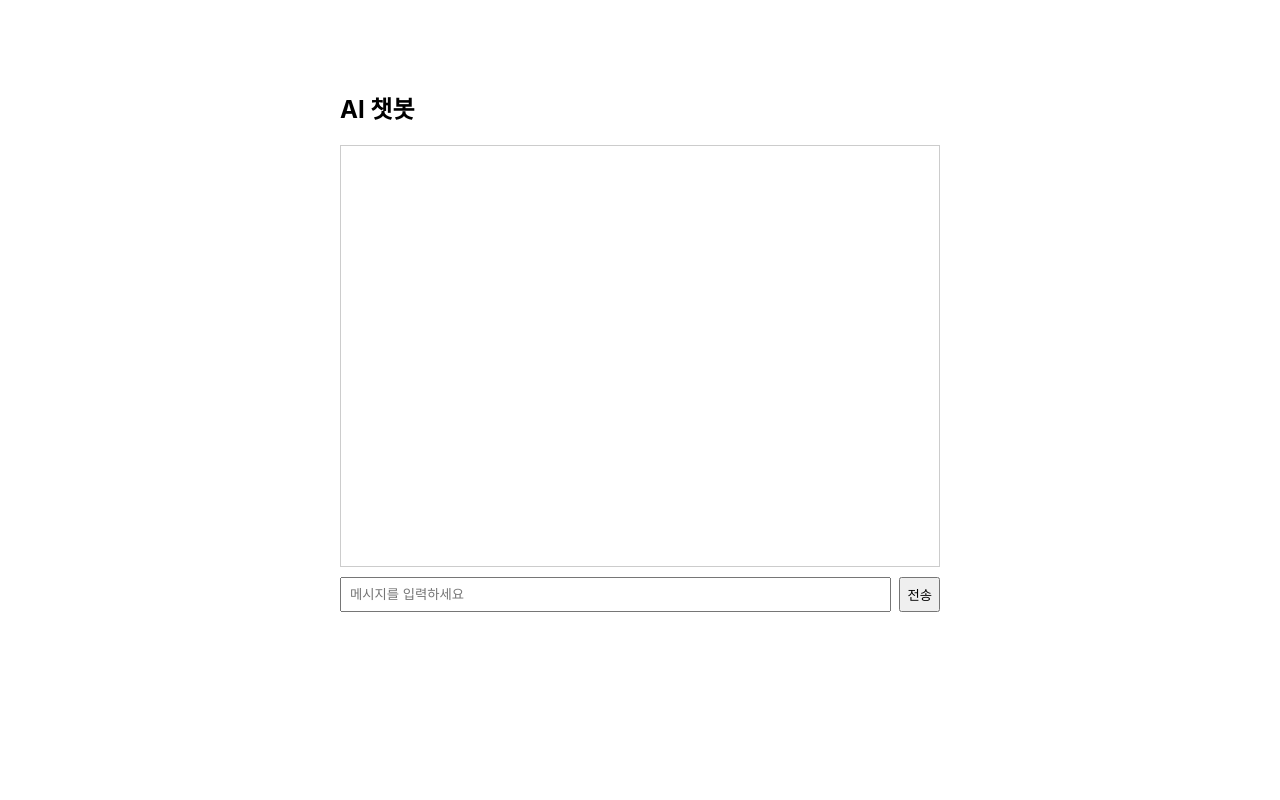
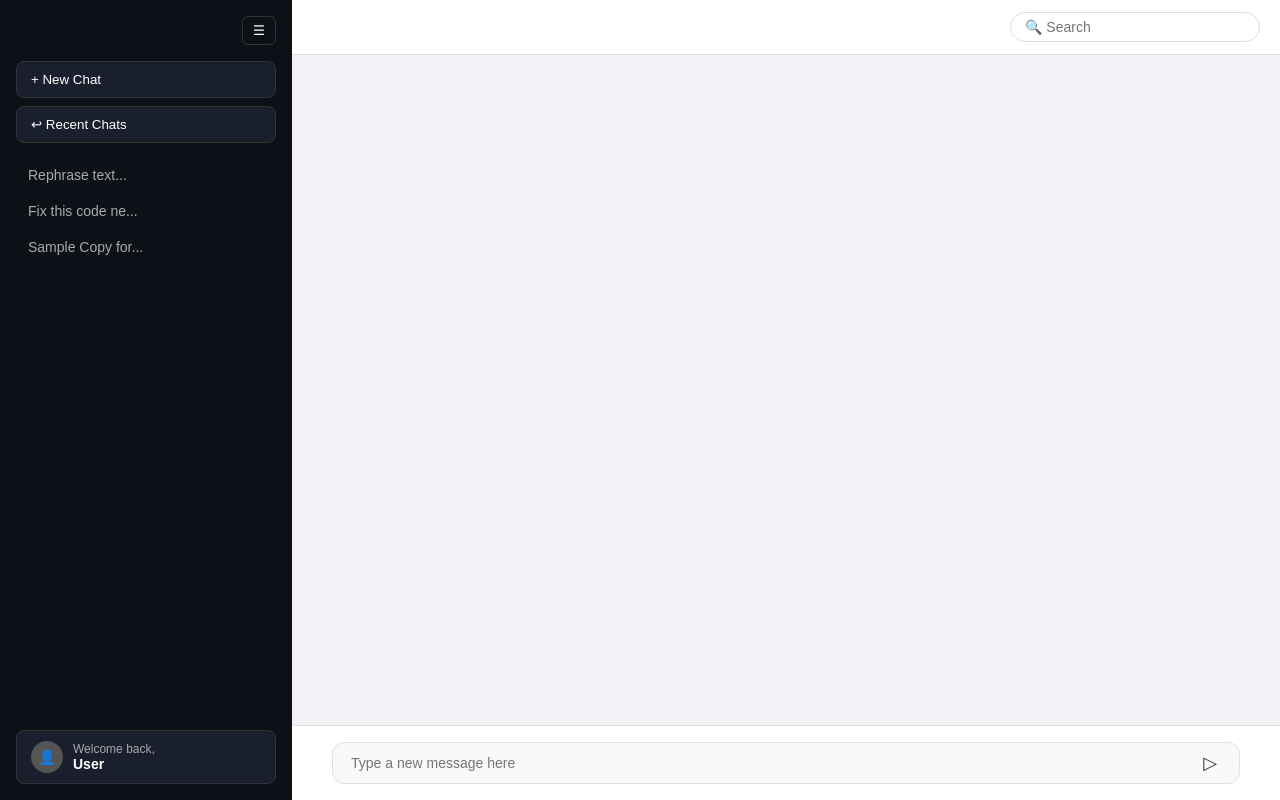
Before and after one commit to Rosoomin/codeit_chatbot_web_project, a React (Create React App) app in the folder frontend/: page / in a window 1280 px wide. Built offline with nearby package versions, Linux system fonts and the light colour scheme.

Commit message:
챗봇 UI 디자인 적용

```diff
--- a/frontend/src/App.js
+++ b/frontend/src/App.js
@@ -1,23 +1,25 @@
 import { useState } from "react";
 
-// 백엔드 서버 주소
 const API_URL = "http://127.0.0.1:8000";
 
 function App() {
-  // messages: 대화 내역 저장 배열 [{role: "user"/"bot", content: "내용"}]
   const [messages, setMessages] = useState([]);
-  // input: 현재 입력창 텍스트
   const [input, setInput] = useState("");
-  // loading: 백엔드 응답 기다리는 중 여부
   const [loading, setLoading] = useState(false);
+  // 대화 목록 - 나중에 실제 대화 저장 기능 구현 시 사용
+  const [chatHistory] = useState([
+    "Rephrase text...",
+    "Fix this code ne...",
+    "Sample Copy for...",
+  ]);
+  // 사이드바 열림/닫힘 상태
+  const [sidebarOpen, setSidebarOpen] = useState(true);
 
-  // 메시지 전송 함수 - 백엔드 /chat 엔드포인트 호출
+  // AI 응답 생성 함수 - 백엔드 /chat 호출
   const sendMessage = async () => {
-    if (!input.trim()) return; // 빈 메시지 전송 방지
+    if (!input.trim()) return;
 
     const userMessage = { role: "user", content: input };
-
-    // 사용자 메시지 대화 내역에 추가
     setMessages((prev) => [...prev, userMessage]);
     setInput("");
     setLoading(true);
@@ -29,12 +31,8 @@ function App() {
         body: JSON.stringify({ message: input }),
       });
       const data = await res.json();
-
-      // 봇 응답 대화 내역에 추가
-      const botMessage = { role: "bot", content: data.response };
-      setMessages((prev) => [...prev, botMessage]);
-    } catch (error) {
-      // 백엔드 연결 실패 시 에러 메시지 표시
+      setMessages((prev) => [...prev, { role: "bot", content: data.response }]);
+    } catch {
       setMessages((prev) => [
         ...prev,
         { role: "bot", content: "서버 연결 실패" },
@@ -44,68 +42,159 @@ function App() {
     }
   };
 
-  // 엔터키로 메시지 전송
   const handleKeyDown = (e) => {
     if (e.key === "Enter") sendMessage();
   };
 
   return (
-    <div style={{ maxWidth: "600px", margin: "50px auto", padding: "20px" }}>
-      <h2>AI 챗봇</h2>
+    <div style={{ display: "flex", height: "100vh", background: "#f0f2f5", fontFamily: "sans-serif" }}>
 
-      {/* 대화 내역 표시 영역 */}
+      {/* 사이드바 */}
+      {sidebarOpen && (
+        <div style={{ width: "260px", background: "#0d1117", display: "flex", flexDirection: "column", padding: "16px", gap: "8px" }}>
+
+          {/* 사이드바 토글 버튼 */}
+          <button
+            onClick={() => setSidebarOpen(false)}
+            style={{ alignSelf: "flex-end", background: "transparent", border: "1px solid #333", color: "#fff", borderRadius: "6px", padding: "6px 10px", cursor: "pointer", marginBottom: "8px" }}
+          >
+            ☰
+          </button>
+
+          {/* New Chat 버튼 */}
+          <button
+            onClick={() => setMessages([])}
+            style={{ background: "#1a1f2e", border: "1px solid #333", color: "#fff", borderRadius: "8px", padding: "10px 14px", cursor: "pointer", textAlign: "left" }}
+          >
+            + New Chat
+          </button>
+
+          {/* Recent Chats 섹션 */}
+          <button style={{ background: "#1a1f2e", border: "1px solid #333", color: "#fff", borderRadius: "8px", padding: "10px 14px", cursor: "pointer", textAlign: "left" }}>
+            ↩ Recent Chats
+          </button>
+
+          {/* 이전 대화 목록 */}
+          <div style={{ display: "flex", flexDirection: "column", gap: "4px", marginTop: "8px" }}>
+            {chatHistory.map((chat, idx) => (
               <div
-        style={{
-          height: "400px",
-          overflowY: "auto",
-          border: "1px solid #ccc",
-          padding: "10px",
-          marginBottom: "10px",
-        }}
+                key={idx}
+                style={{ color: "#aaa", fontSize: "14px", padding: "8px 12px", borderRadius: "6px", cursor: "pointer" }}
+                onMouseEnter={(e) => (e.target.style.background = "#1a1f2e")}
+                onMouseLeave={(e) => (e.target.style.background = "transparent")}
               >
+                {chat}
+              </div>
+            ))}
+          </div>
+
+          {/* 하단 사용자 정보 */}
+          <div style={{ marginTop: "auto", background: "#1a1f2e", border: "1px solid #333", borderRadius: "8px", padding: "10px 14px", display: "flex", alignItems: "center", gap: "10px" }}>
+            <div style={{ width: "32px", height: "32px", borderRadius: "50%", background: "#555", display: "flex", alignItems: "center", justifyContent: "center", fontSize: "14px" }}>
+              👤
+            </div>
+            <div>
+              <div style={{ color: "#aaa", fontSize: "12px" }}>Welcome back,</div>
+              <div style={{ color: "#fff", fontSize: "14px", fontWeight: "bold" }}>User</div>
+            </div>
+          </div>
+        </div>
+      )}
+
+      {/* 메인 채팅 영역 */}
+      <div style={{ flex: 1, display: "flex", flexDirection: "column" }}>
+
+        {/* 상단 헤더 */}
+        <div style={{ display: "flex", alignItems: "center", justifyContent: "space-between", padding: "12px 20px", background: "#fff", borderBottom: "1px solid #e0e0e0" }}>
+          <div style={{ display: "flex", alignItems: "center", gap: "12px" }}>
+            {/* 사이드바 닫혀있을 때 토글 버튼 */}
+            {!sidebarOpen && (
+              <button
+                onClick={() => setSidebarOpen(true)}
+                style={{ background: "transparent", border: "none", fontSize: "20px", cursor: "pointer" }}
+              >
+                ☰
+              </button>
+            )}
+          </div>
+          {/* 검색창 */}
+          <input
+            type="text"
+            placeholder="🔍 Search"
+            style={{ padding: "6px 14px", borderRadius: "20px", border: "1px solid #ddd", outline: "none", width: "220px", fontSize: "14px" }}
+          />
+        </div>
+
+        {/* 대화 내역 영역 */}
+        <div style={{ flex: 1, overflowY: "auto", padding: "20px 40px", display: "flex", flexDirection: "column", gap: "16px" }}>
           {messages.map((msg, idx) => (
             <div
               key={idx}
-            style={{
-              textAlign: msg.role === "user" ? "right" : "left",
-              margin: "8px 0",
-            }}
+              style={{ display: "flex", justifyContent: msg.role === "user" ? "flex-end" : "flex-start", alignItems: "flex-end", gap: "8px" }}
             >
-            {/* 발신자 표시 */}
-            <span style={{ fontSize: "12px", color: "#888" }}>
-              {msg.role === "user" ? "나" : "봇"}
-            </span>
+              {/* 봇 아바타 */}
+              {msg.role === "bot" && (
+                <div style={{ width: "32px", height: "32px", borderRadius: "50%", background: "#e8f5e9", display: "flex", alignItems: "center", justifyContent: "center", fontSize: "16px" }}>
+                  🤖
+                </div>
+              )}
+
               {/* 메시지 말풍선 */}
               <div
                 style={{
-                display: "inline-block",
-                background: msg.role === "user" ? "#007bff" : "#f1f1f1",
-                color: msg.role === "user" ? "white" : "black",
-                padding: "8px 12px",
-                borderRadius: "12px",
-                maxWidth: "80%",
+                  maxWidth: "60%",
+                  padding: "12px 16px",
+                  borderRadius: msg.role === "user" ? "16px 16px 4px 16px" : "16px 16px 16px 4px",
+                  background: msg.role === "user" ? "#fff" : "#fff",
+                  border: msg.role === "user" ? "1px solid #ddd" : "none",
+                  borderLeft: msg.role === "bot" ? "3px solid #4CAF50" : "none",
+                  fontSize: "14px",
+                  lineHeight: "1.5",
+                  color: "#333",
+                  boxShadow: "0 1px 3px rgba(0,0,0,0.08)",
                 }}
               >
                 {msg.content}
               </div>
+
+              {/* 유저 아바타 */}
+              {msg.role === "user" && (
+                <div style={{ width: "32px", height: "32px", borderRadius: "50%", background: "#ff8a65", display: "flex", alignItems: "center", justifyContent: "center", fontSize: "16px" }}>
+                  👤
+                </div>
+              )}
             </div>
           ))}
+
           {/* 응답 대기 중 표시 */}
-        {loading && <div style={{ color: "#888" }}>응답 중...</div>}
+          {loading && (
+            <div style={{ display: "flex", alignItems: "center", gap: "8px" }}>
+              <div style={{ width: "32px", height: "32px", borderRadius: "50%", background: "#e8f5e9", display: "flex", alignItems: "center", justifyContent: "center" }}>🤖</div>
+              <div style={{ padding: "12px 16px", background: "#fff", borderRadius: "16px", fontSize: "14px", color: "#aaa" }}>입력 중...</div>
+            </div>
+          )}
         </div>
 
-      {/* 입력창 + 전송 버튼 */}
-      <div style={{ display: "flex", gap: "8px" }}>
+        {/* 입력창 영역 */}
+        <div style={{ padding: "16px 40px", background: "#fff", borderTop: "1px solid #e0e0e0" }}>
+          <div style={{ display: "flex", alignItems: "center", gap: "12px", background: "#f9f9f9", border: "1px solid #e0e0e0", borderRadius: "12px", padding: "8px 16px" }}>
             <input
-          style={{ flex: 1, padding: "8px" }}
+              style={{ flex: 1, border: "none", background: "transparent", outline: "none", fontSize: "14px", color: "#333" }}
               value={input}
               onChange={(e) => setInput(e.target.value)}
               onKeyDown={handleKeyDown}
-          placeholder="메시지를 입력하세요"
+              placeholder="Type a new message here"
             />
-        <button onClick={sendMessage} disabled={loading}>
-          전송
+            {/* 전송 버튼 */}
+            <button
+              onClick={sendMessage}
+              disabled={loading}
+              style={{ background: "transparent", border: "none", cursor: "pointer", fontSize: "18px", color: loading ? "#ccc" : "#333" }}
+            >
+              ▷
             </button>
+          </div>
+        </div>
       </div>
     </div>
   );
```
Lines whose indentation alone changed are shown as unchanged.
